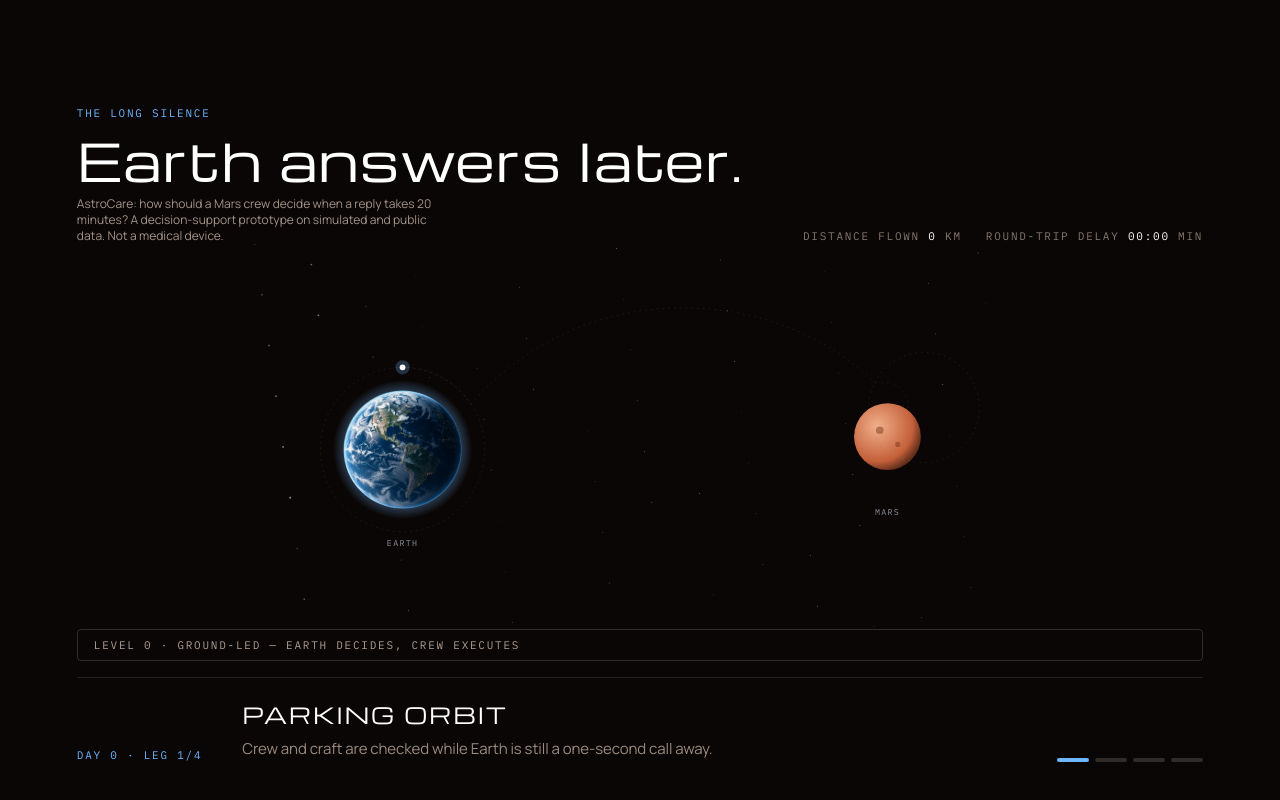
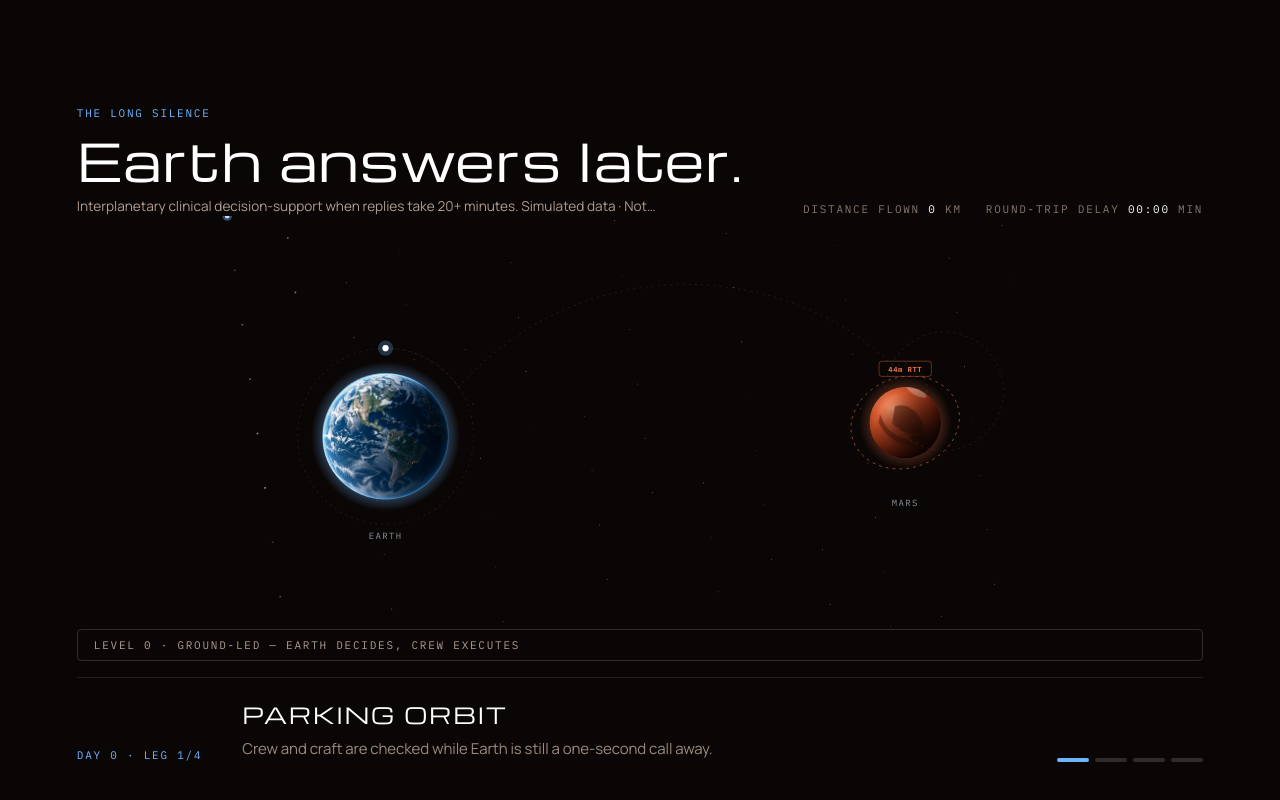
Before and after one commit to AVISHJAIN9/nasa, a React (Vite) app in the folder frontend/: page / in a window 1280 px wide. Shown: the part 3526-4326 px from the top of the page. Built offline with nearby package versions, Linux system fonts and the light colour scheme.

Commit message:
feat(a3-a4): enforce single-line Earth caption and redesign Mars visual with 3D gradient, atmosphere glow, and comms orbit ring

```diff
--- a/frontend/src/components/Trajectory.tsx
+++ b/frontend/src/components/Trajectory.tsx
@@ -2,6 +2,7 @@ import {useEffect, useRef, useState} from 'react';
 import {levels, trajectory} from '../content';
 import {clamp, easeOutCubic, pinProgress, range} from '../lib/math';
 import {onFrame} from '../lib/scroll';
+import {useStore, MODES} from '../store';
 
 /**
  * Earth → Mars, drawn as you scroll. The section pins while the four legs of
@@ -40,6 +41,12 @@ export function Trajectory() {
   const bannerRef = useRef<HTMLDivElement>(null);
   const bannerTextRef = useRef<HTMLSpanElement>(null);
   const [leg, setLeg] = useState(0);
+
+  const mode = useStore((s) => s.mode);
+  const currentDelayRTT =
+    MODES[mode].delaySec * 2 >= 60
+      ? `${Math.round((MODES[mode].delaySec * 2) / 60)}m RTT`
+      : `${MODES[mode].delaySec * 2}s RTT`;
 
   useEffect(() => {
     let lastP = -1;
@@ -103,8 +110,11 @@ export function Trajectory() {
             <h2 id="trajectory-title" className="mt-3 max-w-[20ch] font-display text-display text-white">
               {trajectory.heading}
             </h2>
-            <p className="mt-2 text-xs text-regolith/75 max-w-[50ch]">
-              AstroCare: how should a Mars crew decide when a reply takes 20 minutes? A decision-support prototype on simulated and public data. Not a medical device.
+            <p
+              title="AstroCare: how should a Mars crew decide when a reply takes 20 minutes? A decision-support prototype on simulated and public data. Not a medical device."
+              className="mt-2 text-regolith/80 whitespace-nowrap overflow-hidden text-ellipsis max-w-[80vw] sm:max-w-[70ch] text-[clamp(0.72rem,1.15vw,0.85rem)]"
+            >
+              Interplanetary clinical decision-support when replies take 20+ minutes. Simulated data · Not a medical device.
             </p>
           </div>
           <div className="flex flex-wrap items-center gap-x-6 gap-y-1 font-mono text-label text-regolith/60 uppercase" aria-live="off">
@@ -123,10 +133,28 @@ export function Trajectory() {
               <clipPath id="earth-clip">
                 <circle cx={EARTH.cx} cy={EARTH.cy} r={EARTH.r} />
               </clipPath>
-              <radialGradient id="mars-shade" cx="35%" cy="35%" r="75%">
-                <stop offset="0" stopColor="#f0b08a" />
-                <stop offset="0.7" stopColor="#c4603a" />
-                <stop offset="1" stopColor="#3a1a10" />
+              <clipPath id="mars-clip">
+                <circle cx={MARS.cx} cy={MARS.cy} r={MARS.r} />
+              </clipPath>
+              {/* Mars Atmosphere Scattering Glow */}
+              <radialGradient id="mars-atmosphere" cx="50%" cy="50%" r="50%">
+                <stop offset="68%" stopColor="#e2704a" stopOpacity="0.32" />
+                <stop offset="85%" stopColor="#e2704a" stopOpacity="0.14" />
+                <stop offset="100%" stopColor="#e2704a" stopOpacity="0" />
+              </radialGradient>
+              {/* Mars 3D Spherical Base Gradient */}
+              <radialGradient id="mars-base-sphere" cx="32%" cy="30%" r="72%">
+                <stop offset="0%" stopColor="#f79c74" />
+                <stop offset="35%" stopColor="#d2582f" />
+                <stop offset="70%" stopColor="#8d2f13" />
+                <stop offset="92%" stopColor="#451206" />
+                <stop offset="100%" stopColor="#1e0602" />
+              </radialGradient>
+              {/* Soft Planetary Terminator Shadow */}
+              <radialGradient id="mars-terminator-shadow" cx="72%" cy="72%" r="68%">
+                <stop offset="0%" stopColor="#080302" stopOpacity="0.88" />
+                <stop offset="55%" stopColor="#080302" stopOpacity="0.45" />
+                <stop offset="100%" stopColor="#080302" stopOpacity="0" />
               </radialGradient>
               <radialGradient id="earth-glow">
                 <stop offset="0.8" stopColor="#6fb6ff" stopOpacity="0.35" />
@@ -151,10 +179,106 @@ export function Trajectory() {
               clipPath="url(#earth-clip)"
               preserveAspectRatio="none"
             />
-            <circle cx={MARS.cx} cy={MARS.cy} r={MARS.r} fill="url(#mars-shade)" />
-            <g fill="#7a3a22" opacity="0.5">
-              <circle cx={MARS.cx - 12} cy={MARS.cy - 10} r="6" />
-              <circle cx={MARS.cx + 16} cy={MARS.cy + 12} r="4" />
+
+            {/* Mars Outer Atmosphere Halo */}
+            <circle cx={MARS.cx} cy={MARS.cy} r={MARS.r * 1.3} fill="url(#mars-atmosphere)" pointerEvents="none" />
+
+            {/* Mars Disc Body with Clip & Subtle Rotation */}
+            <g clipPath="url(#mars-clip)">
+              {/* Base Sphere */}
+              <circle cx={MARS.cx} cy={MARS.cy} r={MARS.r} fill="url(#mars-base-sphere)" />
+
+              {/* Textured Terrain Group with Slow Rotation Animation */}
+              <g
+                className="animate-[marsRotate_90s_linear_infinite] motion-reduce:animate-none"
+                style={{transformOrigin: `${MARS.cx}px ${MARS.cy}px`}}
+                fill="#541a0b"
+                opacity="0.55"
+              >
+                <path d={`M${MARS.cx - 24} ${MARS.cy - 14} Q ${MARS.cx - 10} ${MARS.cy - 28} ${MARS.cx + 12} ${MARS.cy - 18} T ${MARS.cx + 26} ${MARS.cy + 4} Q ${MARS.cx + 8} ${MARS.cy + 18} ${MARS.cx - 16} ${MARS.cy + 10} Z`} />
+                <path d={`M${MARS.cx - 38} ${MARS.cy + 6} Q ${MARS.cx - 20} ${MARS.cy + 24} ${MARS.cx} ${MARS.cy + 22} T ${MARS.cx + 28} ${MARS.cy + 26} Q ${MARS.cx - 8} ${MARS.cy + 38} ${MARS.cx - 34} ${MARS.cy + 18} Z`} />
+                <circle cx={MARS.cx - 18} cy={MARS.cy - 12} r="5" />
+                <circle cx={MARS.cx + 22} cy={MARS.cy + 14} r="4.5" />
+                <circle cx={MARS.cx + 6} cy={MARS.cy - 18} r="3" />
+                <ellipse cx={MARS.cx - 6} cy={MARS.cy - MARS.r + 5} rx="16" ry="5" fill="#f0dcd0" opacity="0.65" />
+              </g>
+
+              {/* Soft Terminator Shadow for Realistic Spherical Volume */}
+              <circle cx={MARS.cx} cy={MARS.cy} r={MARS.r} fill="url(#mars-terminator-shadow)" />
+            </g>
+
+            {/* Orbit / Comms-Link Ring around Mars */}
+            <g pointerEvents="none" className="select-none">
+              {/* Thin dashed orbit ellipse */}
+              <ellipse
+                cx={MARS.cx}
+                cy={MARS.cy}
+                rx={MARS.r + 28}
+                ry={MARS.r + 14}
+                transform={`rotate(-18 ${MARS.cx} ${MARS.cy})`}
+                fill="none"
+                stroke="#e2704a"
+                strokeWidth="1.25"
+                strokeDasharray="4 6"
+                strokeOpacity="0.65"
+              />
+
+              {/* Moving Satellite / Signal Pulse Node */}
+              <g>
+                <path
+                  id="mars-satellite-orbit"
+                  d={`M ${MARS.cx - (MARS.r + 28)} ${MARS.cy} a ${MARS.r + 28} ${MARS.r + 14} 0 1 0 ${(MARS.r + 28) * 2} 0 a ${MARS.r + 28} ${MARS.r + 14} 0 1 0 -${(MARS.r + 28) * 2} 0`}
+                  fill="none"
+                  stroke="none"
+                  transform={`rotate(-18 ${MARS.cx} ${MARS.cy})`}
+                />
+                <circle r="3.5" fill="#ffffff" filter="url(#earth-glow)">
+                  <animateMotion
+                    dur="12s"
+                    repeatCount="indefinite"
+                    rotate="auto"
+                  >
+                    <mpath href="#mars-satellite-orbit" />
+                  </animateMotion>
+                </circle>
+                <circle r="7" fill="#6fb6ff" opacity="0.4">
+                  <animateMotion
+                    dur="12s"
+                    repeatCount="indefinite"
+                    rotate="auto"
+                  >
+                    <mpath href="#mars-satellite-orbit" />
+                  </animateMotion>
+                </circle>
+              </g>
+
+              {/* Live Delay Badge attached cleanly above Mars without overlapping text */}
+              <g transform={`translate(${MARS.cx} ${MARS.cy - MARS.r - 26})`}>
+                <rect
+                  x="-38"
+                  y="-11"
+                  width="76"
+                  height="22"
+                  rx="4"
+                  fill="#0a0605"
+                  fillOpacity="0.85"
+                  stroke="#e2704a"
+                  strokeWidth="1"
+                  strokeOpacity="0.6"
+                />
+                <text
+                  x="0"
+                  y="4"
+                  textAnchor="middle"
+                  fontFamily="IBM Plex Mono, monospace"
+                  fontSize="10"
+                  fontWeight="bold"
+                  letterSpacing="1"
+                  fill="#e2704a"
+                >
+                  {currentDelayRTT}
+                </text>
+              </g>
             </g>
 
             {/* Ghost of the full route, then the inked legs over it. */}
--- a/frontend/src/index.css
+++ b/frontend/src/index.css
@@ -154,6 +154,15 @@ html.lenis body {
   }
 }
 
+@keyframes marsRotate {
+  from {
+    transform: rotate(0deg);
+  }
+  to {
+    transform: rotate(360deg);
+  }
+}
+
 /* Accessibility Mode (F040) */
 .a11y-mode button,
 .a11y-mode a,
```
